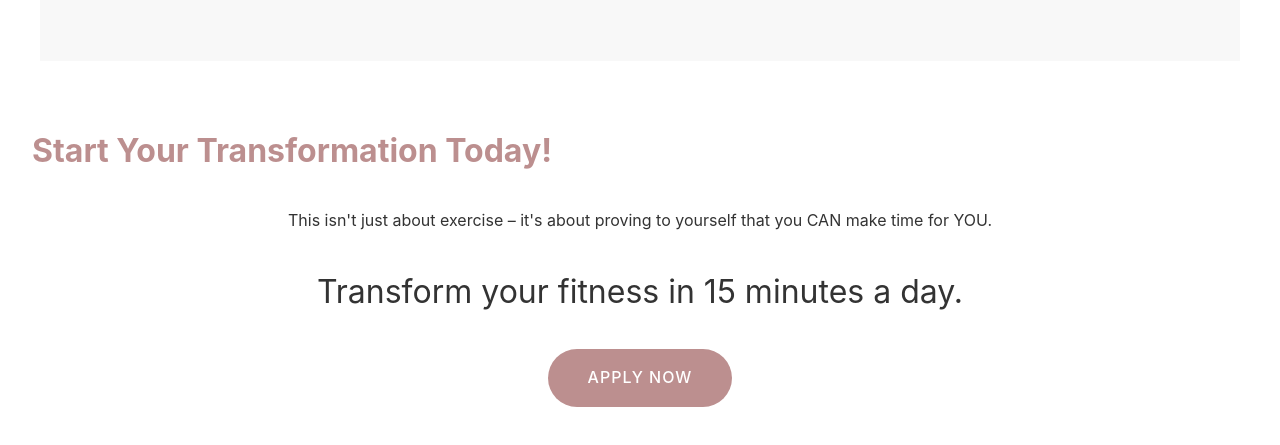
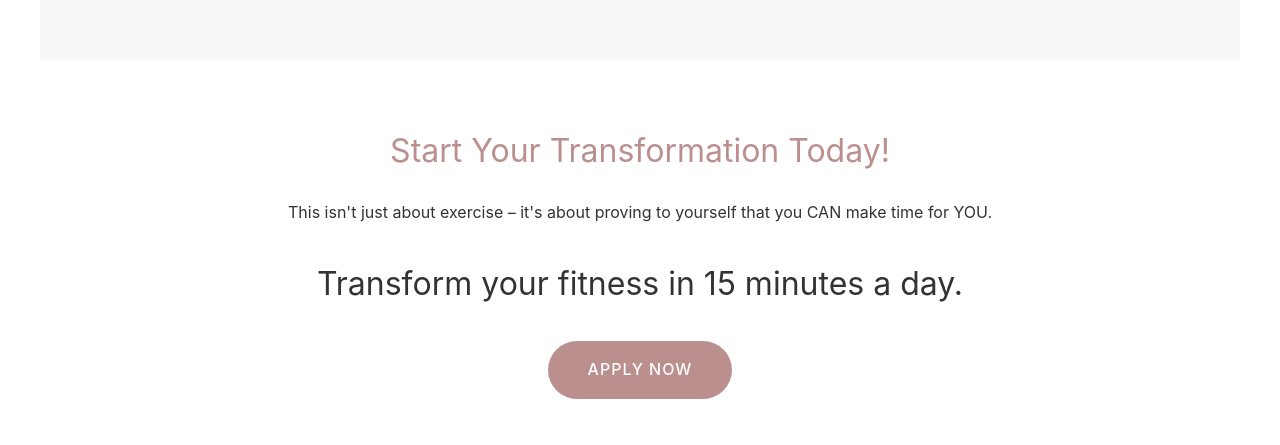
Before and after one commit to chakkar-git/madetoperform, a plain HTML site: page 24daychallenge.html in a window 1280 px wide. Shown: the part 2513-2958 px from the top of the page. Drawn offline with Linux system fonts and the light colour scheme.

Commit message:
Add files via upload

```diff
--- a/24daychallenge.html
+++ b/24daychallenge.html
@@ -140,6 +140,16 @@
             padding: 4rem 2rem;
             text-align: center;
             background-color: #fff;
+            max-width: 1200px;
+            margin: 0 auto;
+        }
+
+        .cta-section h2 {
+            color: #bc8f8f;
+            font-size: 2rem;
+            margin-bottom: 1.5rem;
+            text-align: center;
+            font-weight: 400;
         }
 
         .button {
@@ -254,7 +264,7 @@
         </div>
         <div class="image-placeholder">
             <img src="https://static.wixstatic.com/media/65bb02_2e95064bf7cd4193b4846240d9f76570~mv2.jpg/v1/fill/w_1836,h_823,fp_0.50_0.44,q_85,usm_0.66_1.00_0.01,enc_avif,quality_auto/SSI09577.jpg"
-                alt="Fitness Challenge" style="width: 100%; height: auto; border-radius: 10px; margin-top: 5.3rem;">
+                alt="Fitness Challenge" style="width: 100%; height: auto; border-radius: 10px;">
         </div>
     </section>
 
```
